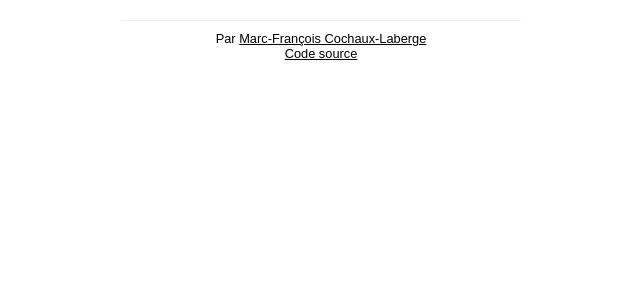
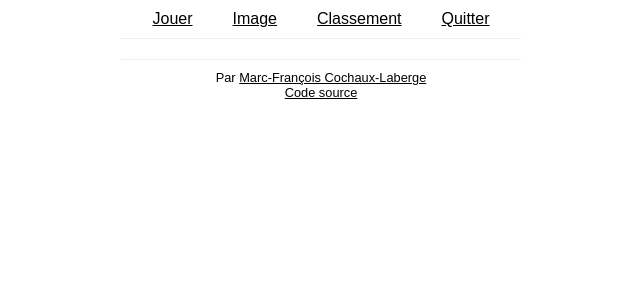
Before and after one commit to mfcochauxlaberge/jeu-du-31-client, a React app: page / in a window 1280 px wide. Shown: the top 300 px of the page, without its empty margins (319-959 px from the left). Built offline with nearby package versions, Linux system fonts and the light colour scheme; a web font is replaced by a local one.

Commit message:
Add menu at the top

```diff
--- a/src/App.jsx
+++ b/src/App.jsx
@@ -9,6 +9,24 @@ class App extends React.Component {
   render() {
     return (
       <div id={AppStyles['app']}>
+        <div id={AppStyles['header']}>
+          <nav>
+            <ul>
+              <li>
+                <Link to="/play">Jouer</Link>
+              </li>
+              <li>
+                <Link to="/image">Image</Link>
+              </li>
+              <li>
+                <Link to="/rank">Classement</Link>
+              </li>
+              <li>
+                <Link to="#">Quitter</Link>
+              </li>
+            </ul>
+          </nav>
+        </div>
         <div id={AppStyles['content']}>
           {/* <Route path="/start" exact component={Start} /> */}
           <Route path="/play" exact component={Play} />
--- a/src/styles/pages/App.scss
+++ b/src/styles/pages/App.scss
@@ -14,19 +14,20 @@
   }
 
   nav {
-    background: #eee;
+    border-bottom: 1px solid #eee;
 
     ul {
       display: flex;
+      flex-direction: row;
       justify-content: center;
     }
 
     a {
       display: block;
-      padding: 10px;
+      padding: 10px 20px;
 
       &:hover {
-        background: rgba(0, 0, 0, 0.1);
+        background: rgba(0, 0, 0, 0.06);
       }
     }
   }
```
